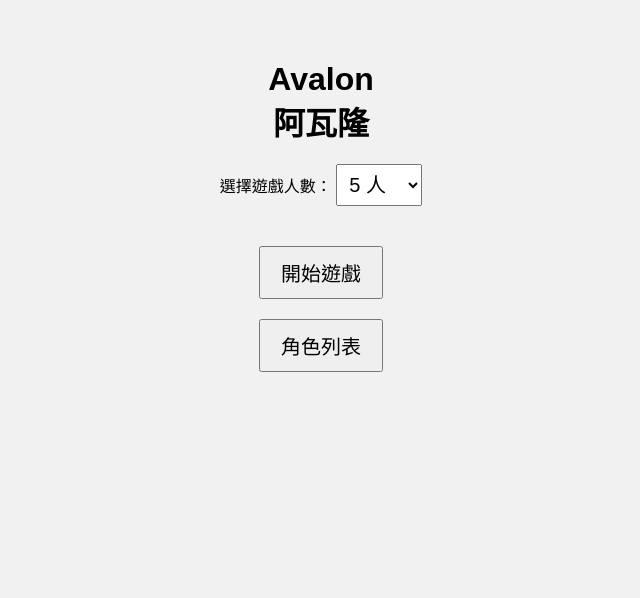
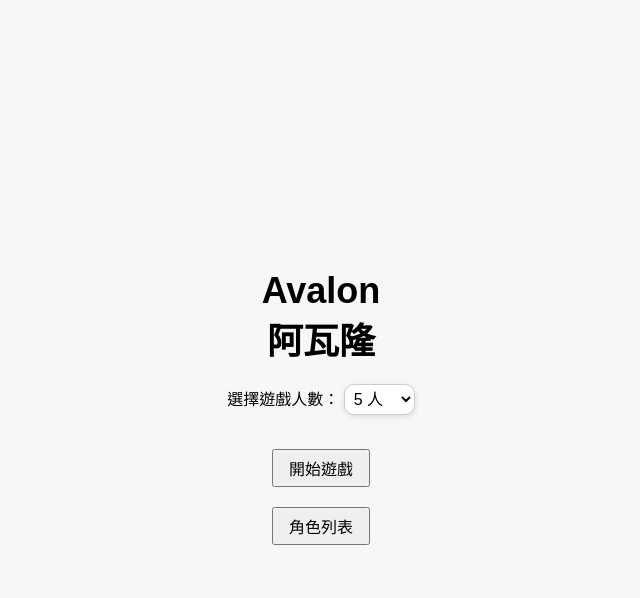
Before and after one commit to avalon-game/avalon-game.github.io, a plain HTML site: page index.html in a window 1280 px wide. Shown: the whole page, without its empty margins (319-959 px from the left). Drawn offline with Linux system fonts and the light colour scheme.

Commit message:
Add files via upload

```diff
--- a/index.html
+++ b/index.html
@@ -5,6 +5,27 @@
     <title>Avalon 阿瓦隆</title>
     <meta name="viewport" content="width=device-width, initial-scale=1.0">
     <link rel="stylesheet" href="style.css">
+    <style>
+        body {
+            font-family: sans-serif;
+            background-color: #f7f7f7;
+            margin: 0;
+            padding: 0;
+            height: 100vh;
+
+            display: flex;
+            justify-content: center;
+            align-items: center;
+            align-content: center;
+            flex-direction: column;
+        }
+
+        button {
+            margin-top: 30px;
+            padding: 5px 15px;
+            font-size: 16px;
+        }
+    </style>
 </head>
 <body>
     <div class="container">
--- a/style.css
+++ b/style.css
@@ -1,29 +1,56 @@
 body {
-    font-family: "Microsoft JhengHei", sans-serif;
-    margin: 0;
-    padding: 0;
+    font-family: sans-serif;
+    background-color: #f7f7f7;
+    padding: 20px;
     text-align: center;
-    background-color: #f1f1f1;
 }
-
 .container {
     padding: 40px 20px;
+    text-align: center;
+    max-height: 100%;
+    justify-content: center;
 }
 
 h1 {
-    font-size: 32px;
+    font-size: 36px;
     margin-bottom: 20px;
 }
 
 select {
-    font-size: 20px;
-    padding: 8px;
-    margin-bottom: 30px;
+    white-space: pre-line;
+    font-size: 16px;
+    background-color: #ffffff;
+    border: 1px solid #ccc;
+    padding: 5px;
+    margin: 0 auto;
+    text-align: left;
+    max-width: 250px;
+    border-radius: 10px;
+    box-shadow: 0 2px 6px rgba(0,0,0,0.1);
+    margin-bottom: 24px;
 }
 
 .button-group button {
-    font-size: 20px;
-    padding: 10px 20px;
+    font-size: 16px;
+    padding: 5px 15px;
     margin: 10px;
     cursor: pointer;
 }
+
+.role-text {
+    white-space: pre-line;
+    background-color: #ffffff;
+    border: 1px solid #ccc;
+    padding: 20px;
+    margin: 0 auto;
+    text-align: left;
+    max-width: 250px;
+    border-radius: 10px;
+    box-shadow: 0 2px 6px rgba(0,0,0,0.1);
+}
+
+button {
+    margin-top: 30px;
+    padding: 10px 20px;
+    font-size: 16px;
+}
```
Also changed, not shown: roles.html (added, +65 -0 lines).
